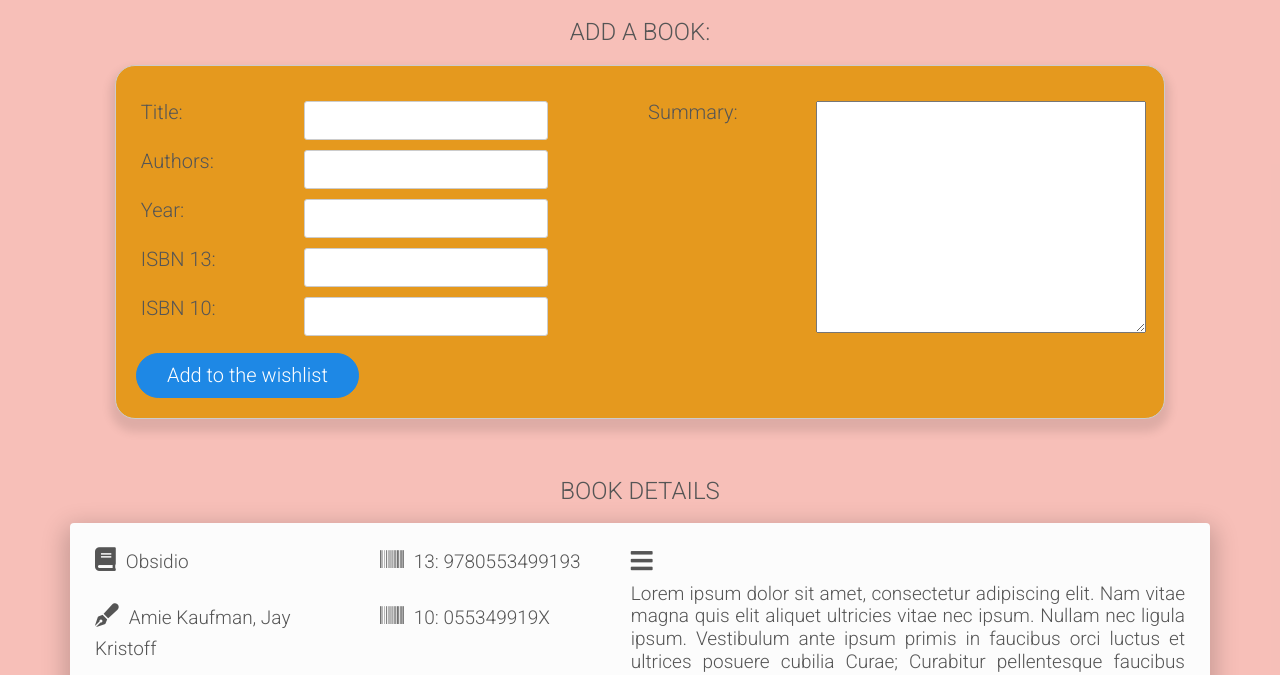
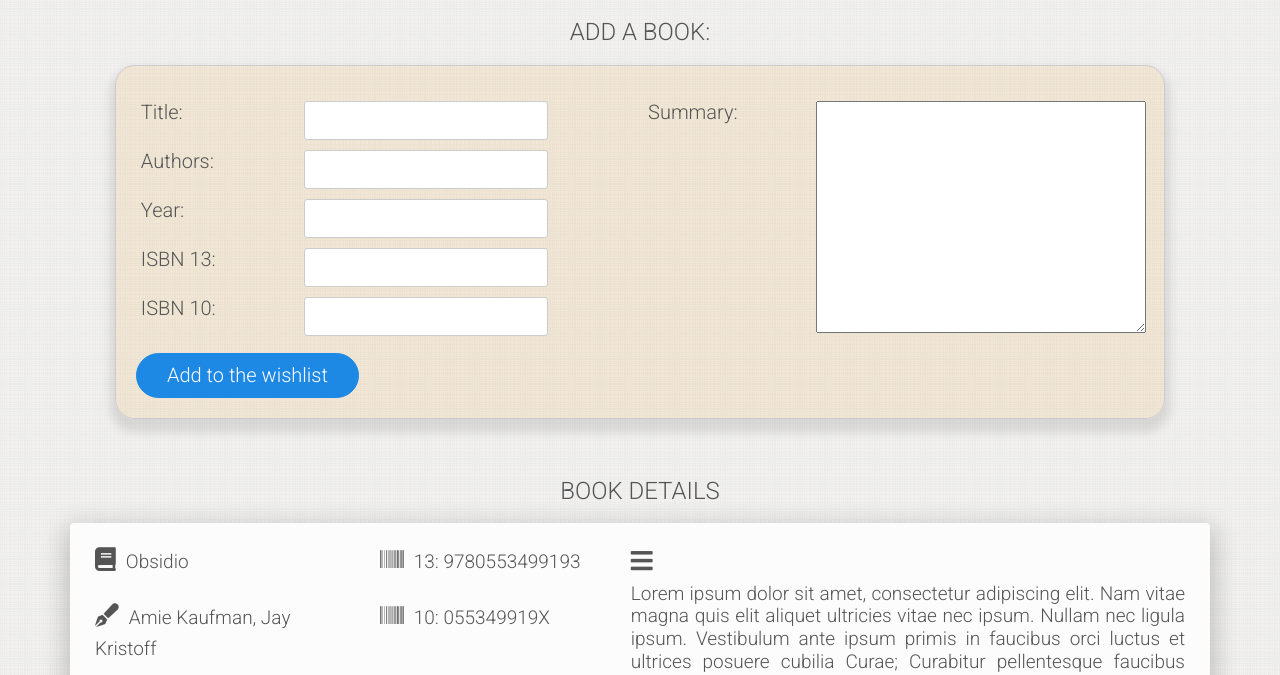
Before and after one commit to mbozja/bookshelf, a plain HTML site: page wishlist.html in a window 1280 px wide. Shown: the part 91-766 px from the top of the page. Drawn offline with Linux system fonts and the light colour scheme.

Commit message:
Background

```diff
--- a/resources/css/wishlist.css
+++ b/resources/css/wishlist.css
@@ -30,7 +30,8 @@ body {
     font-weight: 300;
     color: #555;
     text-rendering: optimizeLegibility;
-    background-color: #e5351e2c; /* #e5351e; #ffe7e7; */
+    background-color: rgba(229, 53, 30, 0.20); /* #e5351e; #ffe7e7; */
+    background-image: url(../../vendors/css/img/sos.png);
 }
 
 
@@ -237,7 +238,7 @@ form {
   border: 1px solid #CCC;
   border-radius: 1em;
   box-shadow: 0 8px 10px 5px rgba(0,0,0,.1);
-  background-color: #e5991e; /* #e5991e; #fff5f5 */
+  background-color: rgba(229, 153, 30, 0.12); /* #e5991e; #fff5f5 */
 }
 
 .section-add_book {
```
Also changed, not shown: vendors/css/img/sos.png (added), vendors/css/img/spiration-light.png (added).
